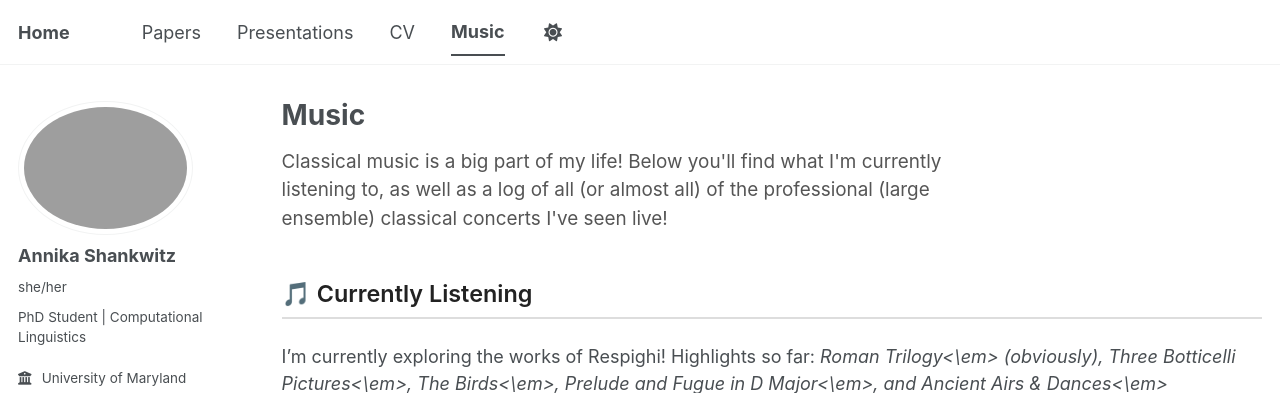
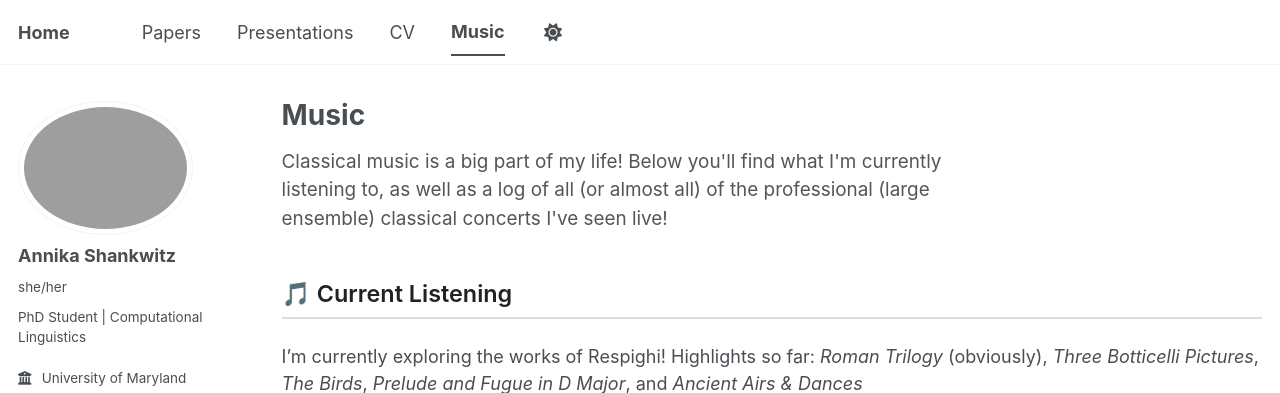
Before and after one commit to its-Annika/its-Annika.github.io, a Jekyll site: the page built from _pages/music.html, in a window 1280 px wide and 900 px high, cut to the strip 0-393 px from the top of the window. Built offline with Jekyll 4.4.1, drawn with Linux system fonts in a browser that asks for light colours; a script bundle is joined from its source files by our own code; library files that are not in the unit come from our copies.

Commit message:
Update music.html

```diff
--- a/_pages/music.html
+++ b/_pages/music.html
@@ -137,8 +137,8 @@ author_profile: true
 
 <!-- ── Currently Listening ── -->
 <div class="spotify-section">
-  <h2>🎵 Currently Listening</h2>
-  I’m currently exploring the works of Respighi! Highlights so far: <em>Roman Trilogy<\em> (obviously), <em>Three Botticelli Pictures<\em>, <em>The Birds<\em>, <em>Prelude and Fugue in D Major<\em>, and <em>Ancient Airs & Dances<\em>
+  <h2>🎵 Current Listening</h2>
+  I’m currently exploring the works of Respighi! Highlights so far: <em>Roman Trilogy</em> (obviously), <em>Three Botticelli Pictures</em>, <em>The Birds</em>, <em>Prelude and Fugue in D Major</em>, and <em>Ancient Airs & Dances</em><br>
   <div class="spotify-wrapper">
     <iframe
       data-testid="embed-iframe"
```
